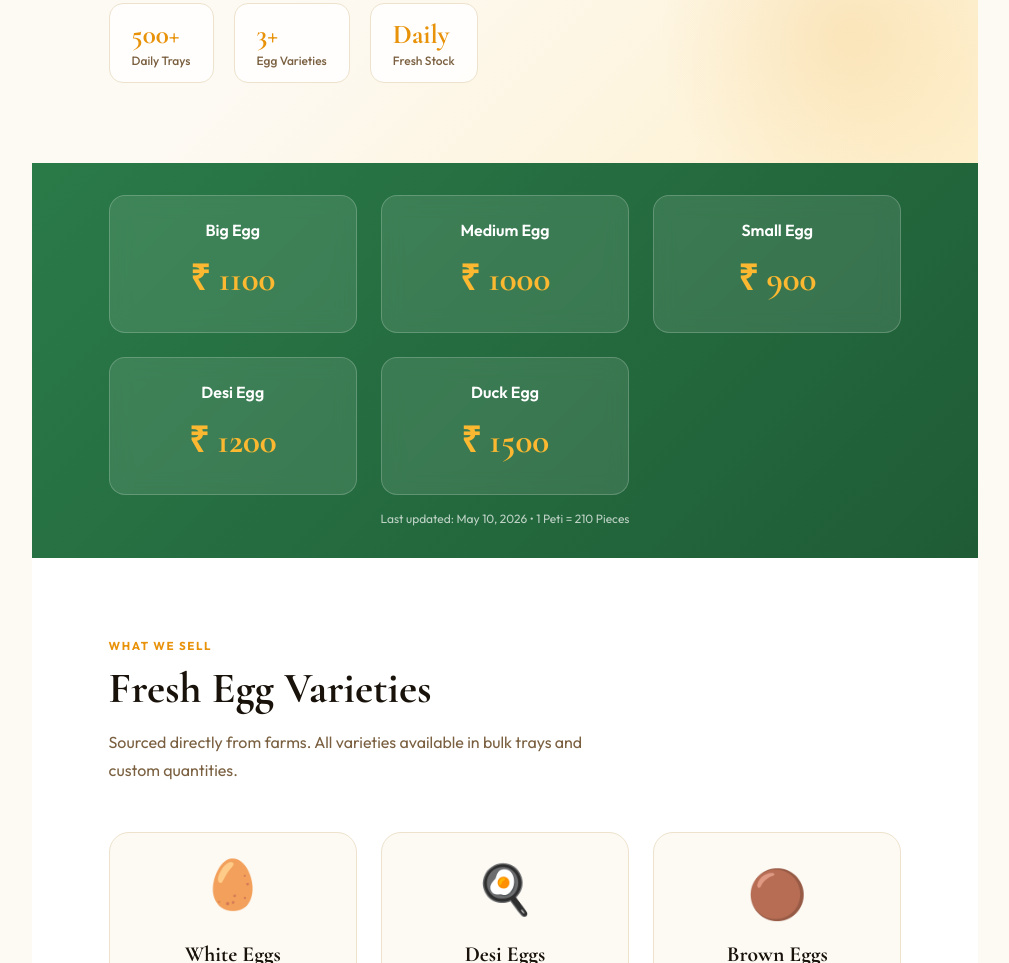
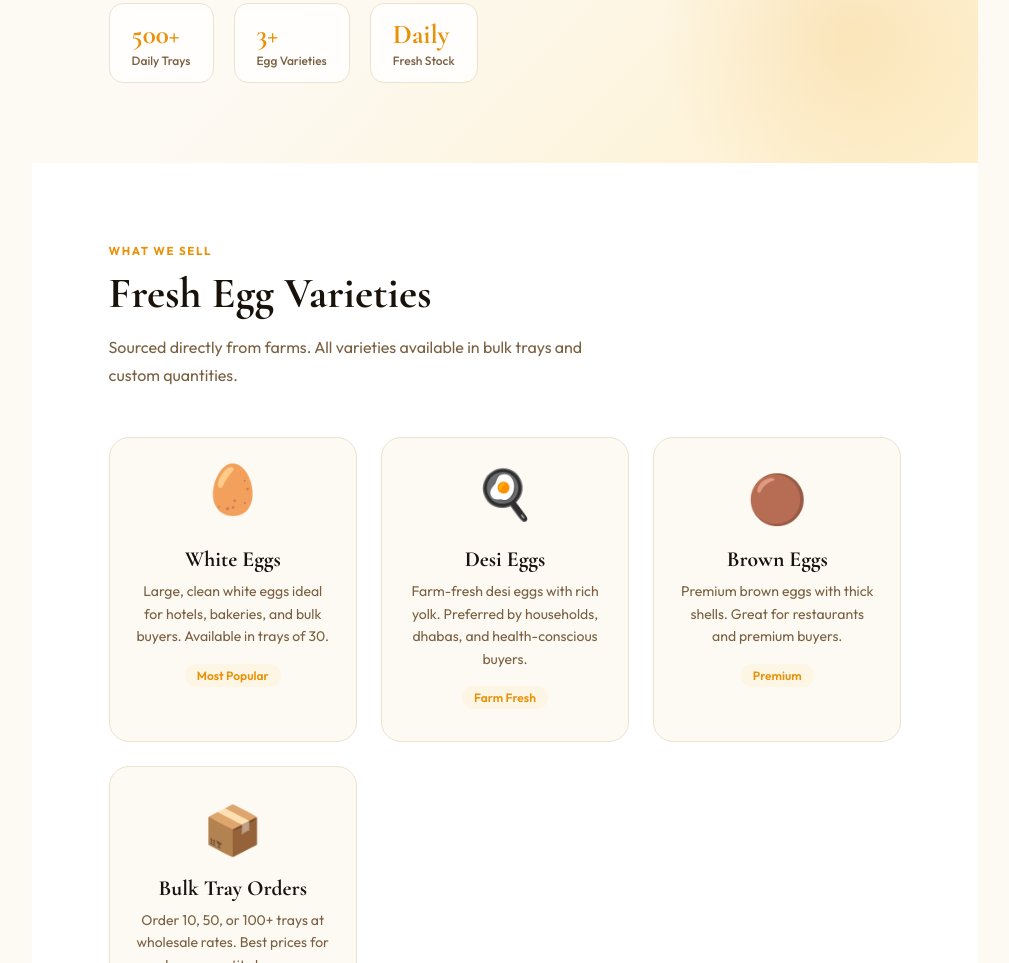
Before and after one commit to Parthibsen25/sachin-egg-traders, a website: page sachin_egg_traders.html in a window 1280 px wide. Shown: the part 778-1741 px from the top of the page, without its empty margins (135-1144 px from the left). Drawn offline with nearby package versions, Linux system fonts and the light colour scheme; no server answers.

Commit message:
Remove entire daily price ticker section and prices.js

```diff
--- a/sachin_egg_traders.html
+++ b/sachin_egg_traders.html
@@ -98,21 +98,6 @@
     .section-tag { font-size: 0.72rem; font-weight: 700; letter-spacing: .14em; text-transform: uppercase; color: var(--yolk); margin-bottom: 10px; }
     .section-title { font-family: 'Cormorant Garamond', serif; font-size: clamp(1.9rem, 3.5vw, 2.7rem); font-weight: 700; line-height: 1.2; margin-bottom: 14px; }
     .section-sub { color: var(--muted); line-height: 1.75; max-width: 520px; }
-
-    /* PRICE TICKER */
-    .price-ticker { background: linear-gradient(135deg, #2A7A48 0%, #1f5c36 100%); padding: 32px 6vw; }
-    .ticker-label { color: rgba(255,255,255,0.85); font-size: 0.75rem; font-weight: 600; letter-spacing: .1em; text-transform: uppercase; margin-bottom: 20px; }
-    .ticker-grid { display: grid; grid-template-columns: repeat(auto-fit, minmax(200px, 1fr)); gap: 24px; }
-    .price-item { background: rgba(255,255,255,0.1); backdrop-filter: blur(10px); border: 1px solid rgba(255,255,255,0.2); border-radius: 16px; padding: 24px; text-align: center; transition: transform .2s, background .2s; }
-    .price-item:hover { transform: translateY(-4px); background: rgba(255,255,255,0.15); }
-    .price-type { color: #fff; font-size: 1rem; font-weight: 600; margin-bottom: 12px; }
-    .price-value { font-family: 'Cormorant Garamond', serif; font-size: 2.2rem; font-weight: 700; color: #FBB830; margin-bottom: 8px; }
-    .ticker-update { text-align: center; color: rgba(255,255,255,0.7); font-size: 0.75rem; margin-top: 16px; }
-    @media (max-width: 640px) {
-      .ticker-grid { gap: 16px; }
-      .price-item { padding: 18px; }
-      .price-value { font-size: 1.8rem; }
-    }
 
     /* PRODUCTS */
     .products { background: #fff; }
@@ -291,33 +276,6 @@
   </div>
 </section>
 
-<!-- PRICE TICKER -->
-<section class="price-ticker" aria-label="Daily Price Ticker">
-  <div class="ticker-grid">
-    <div class="price-item" data-price-type="big">
-      <div class="price-type">Big Egg</div>
-      <div class="price-value">₹ 1100</div>
-    </div>
-    <div class="price-item" data-price-type="medium">
-      <div class="price-type">Medium Egg</div>
-      <div class="price-value">₹ 1000</div>
-    </div>
-    <div class="price-item" data-price-type="small">
-      <div class="price-type">Small Egg</div>
-      <div class="price-value">₹ 900</div>
-    </div>
-    <div class="price-item" data-price-type="desi">
-      <div class="price-type">Desi Egg</div>
-      <div class="price-value">₹ 1200</div>
-    </div>
-    <div class="price-item" data-price-type="duck">
-      <div class="price-type">Duck Egg</div>
-      <div class="price-value">₹ 1500</div>
-    </div>
-  </div>
-  <div class="ticker-update">Last updated: May 10, 2026 • 1 Peti = 210 Pieces</div>
-</section>
-
 <!-- PRODUCTS -->
 <section class="products" id="products">
   <div class="reveal">
@@ -494,10 +452,6 @@
   <p style="margin-top:6px">🥚 Fresh Stock Daily &nbsp;·&nbsp; 🚚 Delivery Available &nbsp;·&nbsp; 💬 WhatsApp Orders Welcome</p>
 </footer>
 
-<script>
-  window.API_PRICES_URL = 'https://server-seven-orpin-87.vercel.app/api/prices';
-</script>
-<script src="prices.js"></script>
 <script src="scripts.js" defer></script>
 
 </body>
```
